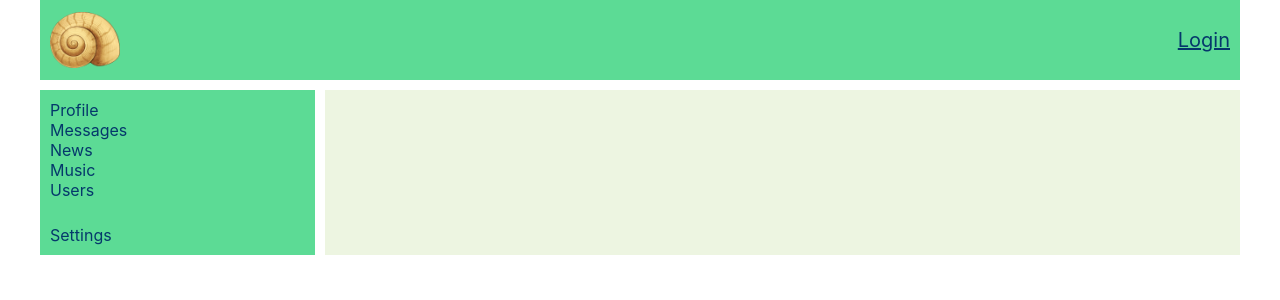
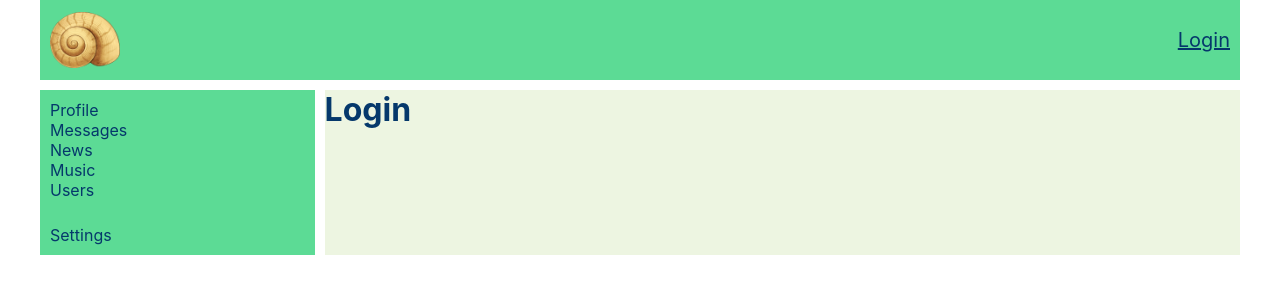
Before and after one commit to bechorhl/react-social-network, a React (Create React App) app: page /login in a window 1280 px wide. Shown: the top 300 px of the page. Built offline with nearby package versions, Linux system fonts and the light colour scheme; no server answers.

Commit message:
Navigate

```diff
--- a/src/App.js
+++ b/src/App.js
@@ -7,6 +7,7 @@
 import UsersContainer from './components/Users/UsersContainer';
 import DialogsContainer from './components/Dialogs/DialogsContainer';
 import { Routes, Route } from 'react-router-dom';
+import Login from './components/Login/Login';
 
 const App = (props) => {
   return (
@@ -18,6 +19,7 @@
           <Route path="/profile/:userId?" element={<ProfileContainer />} />
           <Route path="/dialogs/*" element={<DialogsContainer />} />
           <Route path="/users" element={<UsersContainer />} />
+          <Route path="/login" element={<Login />} />
           {/* <Route path="*" element={<Profile />} /> */}
         </Routes>
       </div>
--- a/src/components/Dialogs/Dialogs.jsx
+++ b/src/components/Dialogs/Dialogs.jsx
@@ -2,6 +2,7 @@
 import styles from './Dialogs.module.css';
 import DialogItem from './DialogItem/DialogItem';
 import Message from './Message/Message';
+import { Navigate } from 'react-router-dom';
 
 const Dialogs = (props) => {
   const state = props.dialogsPage;
@@ -22,6 +23,8 @@
     const message = e.target.value;
     props.updateNewMessageBody(message);
   };
+
+  if (!props.isAuth) return <Navigate to={'/login'} />;
 
   return (
     <div className={styles.dialogs}>
--- a/src/components/Dialogs/DialogsContainer.jsx
+++ b/src/components/Dialogs/DialogsContainer.jsx
@@ -9,6 +9,7 @@
 const mapStateToProps = (state) => {
   return {
     dialogsPage: state.dialogsPage,
+    isAuth: state.auth.isAuth,
   };
 };
 
--- /dev/null
+++ b/src/components/Login/Login.jsx
@@ -0,0 +1,8 @@
+import React from 'react';
+import styles from './Login.module.css';
+
+const Login = (props) => {
+  return <h1>Login</h1>;
+};
+
+export default Login;
--- a/src/components/Profile/ProfileContainer.jsx
+++ b/src/components/Profile/ProfileContainer.jsx
@@ -3,7 +3,12 @@
 import Profile from './Profile';
 import { connect } from 'react-redux';
 import { getUserProfile } from '../../redux/profile-reducer';
-import { useLocation, useNavigate, useParams } from 'react-router-dom';
+import {
+  Navigate,
+  useLocation,
+  useNavigate,
+  useParams,
+} from 'react-router-dom';
 
 class ProfileContainer extends React.Component {
   componentDidMount() {
@@ -15,12 +20,15 @@
   }
 
   render() {
+    if (!this.props.isAuth) return <Navigate to={'/login'} />;
+
     return <Profile {...this.props} profile={this.props.profile} />;
   }
 }
 
 const mapStateToProps = (state) => ({
   profile: state.profilePage.profile,
+  isAuth: state.auth.isAuth,
 });
 
 const withRouter = (Component) => {
```
Also changed, not shown: src/components/Login/Login.module.css (added).
